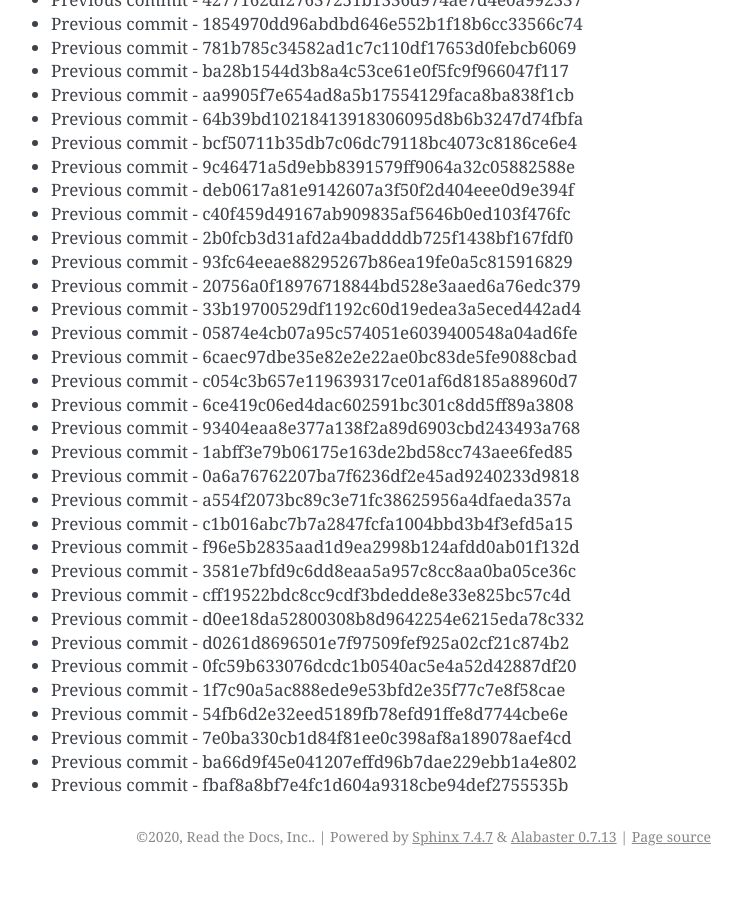
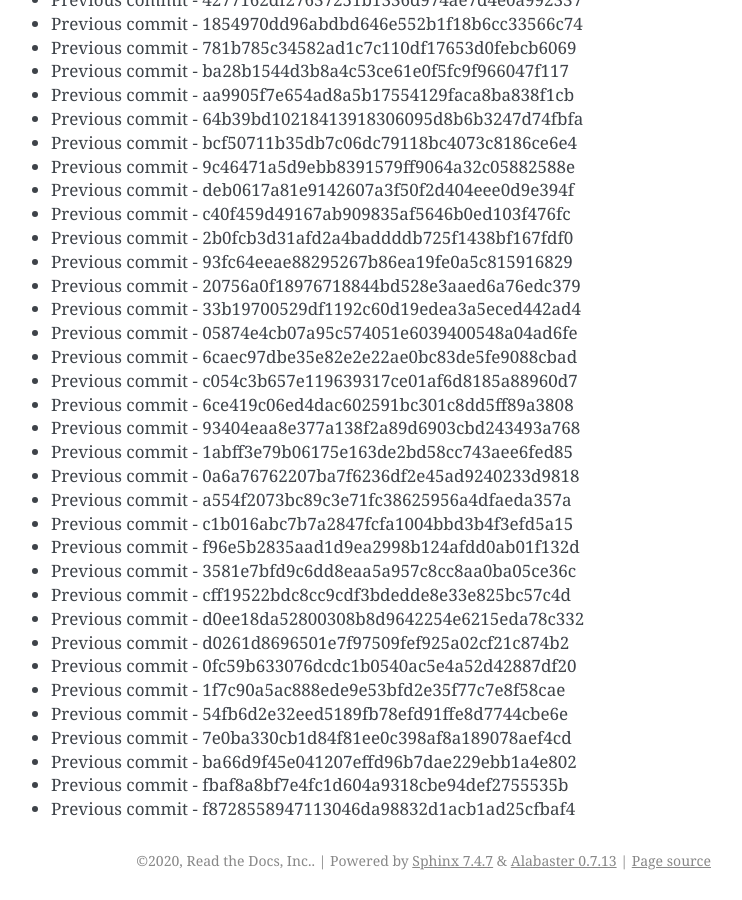
Before and after one commit to readthedocs/rtd-git-stresstest, a Sphinx documentation site: the page built from docs/updates.rst, in a window 1280 px wide and 900 px high, scrolled down 69952 px. Shown: the whole window, without its empty margins (399-1141 px from the left). Built offline with Sphinx 7.4.7, drawn with Linux system fonts in a browser that asks for light colours; before the commit the page ends 70828 px from its top, so only the background shows below that.

Commit message:
Generating commit from previous: f8728558947113046da98832d1acb1ad25cfbaf4

```diff
--- a/docs/updates.rst
+++ b/docs/updates.rst
@@ -2971,3 +2971,4 @@ It can be tested for any performance characteristics.
 * Previous commit - 7e0ba330cb1d84f81ee0c398af8a189078aef4cd
 * Previous commit - ba66d9f45e041207effd96b7dae229ebb1a4e802
 * Previous commit - fbaf8a8bf7e4fc1d604a9318cbe94def2755535b
+* Previous commit - f8728558947113046da98832d1acb1ad25cfbaf4
```
